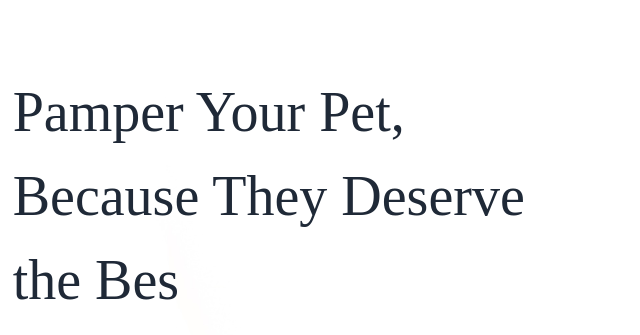
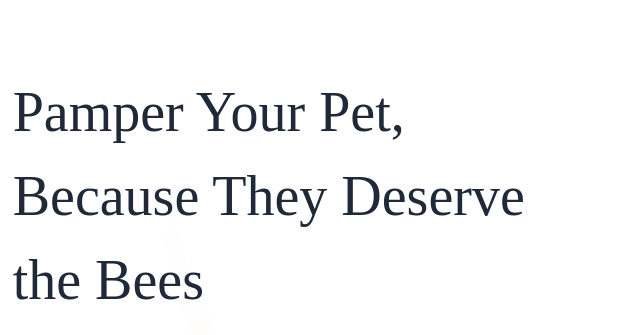
Before and after one commit to SajidulAmlan/Assignment-3-PET-SHOP, a plain HTML site: page index.html in a window 1280 px wide. Shown: the part 122-457 px from the top of the page, 94-734 px from the left. Drawn offline with nearby package versions, Linux system fonts and the light colour scheme; a web font is replaced by a local one.

Commit message:
Git Test Succed

```diff
--- a/index.html
+++ b/index.html
@@ -154,7 +154,7 @@
           <br />
           Because They Deserve
           <br />
-          the Bes
+          the Bees
         </h3>
         <p class="text-base md:text-xl text-[#111111] mb-6">
           Discover a world of treats, toys, and essentials handpicked for
```
